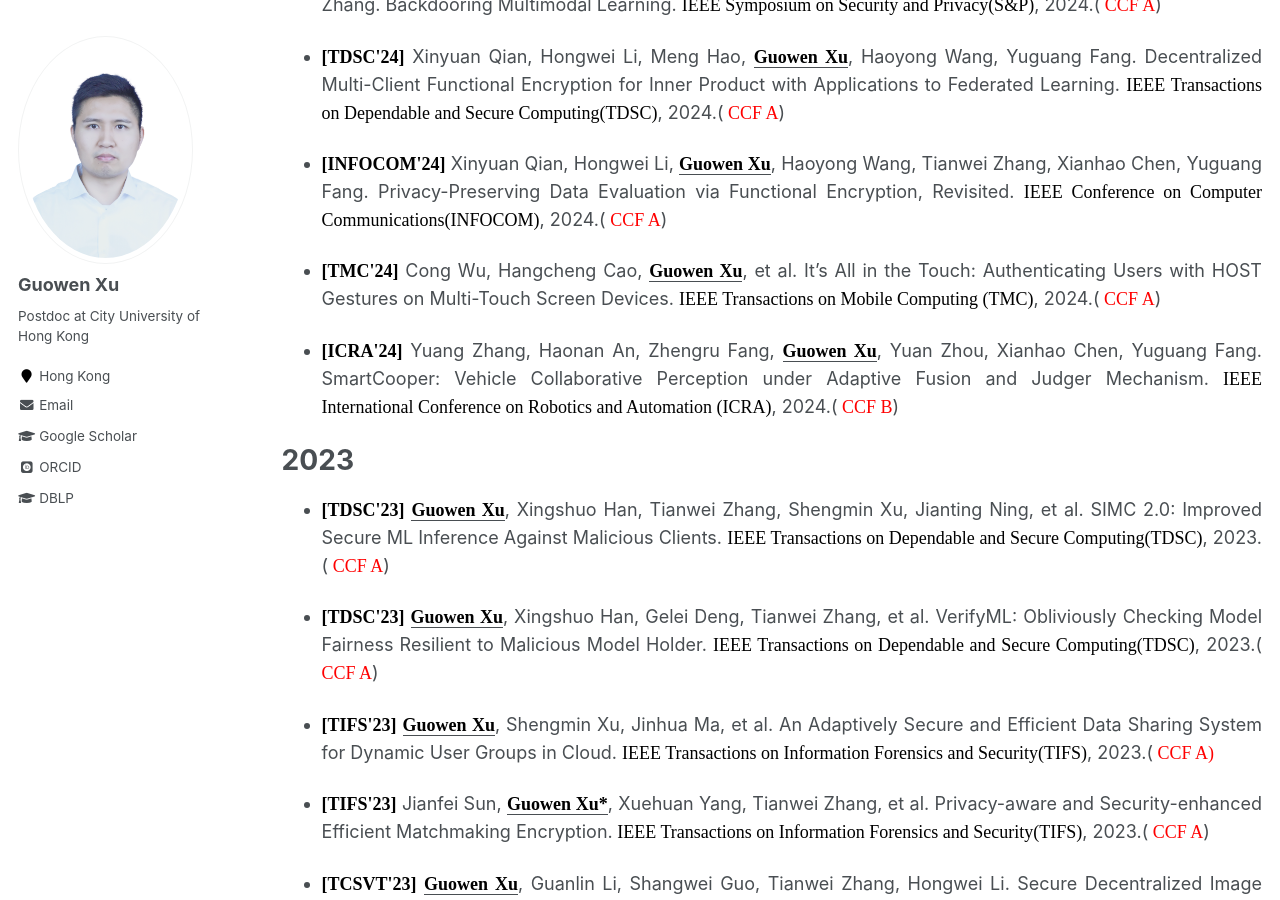
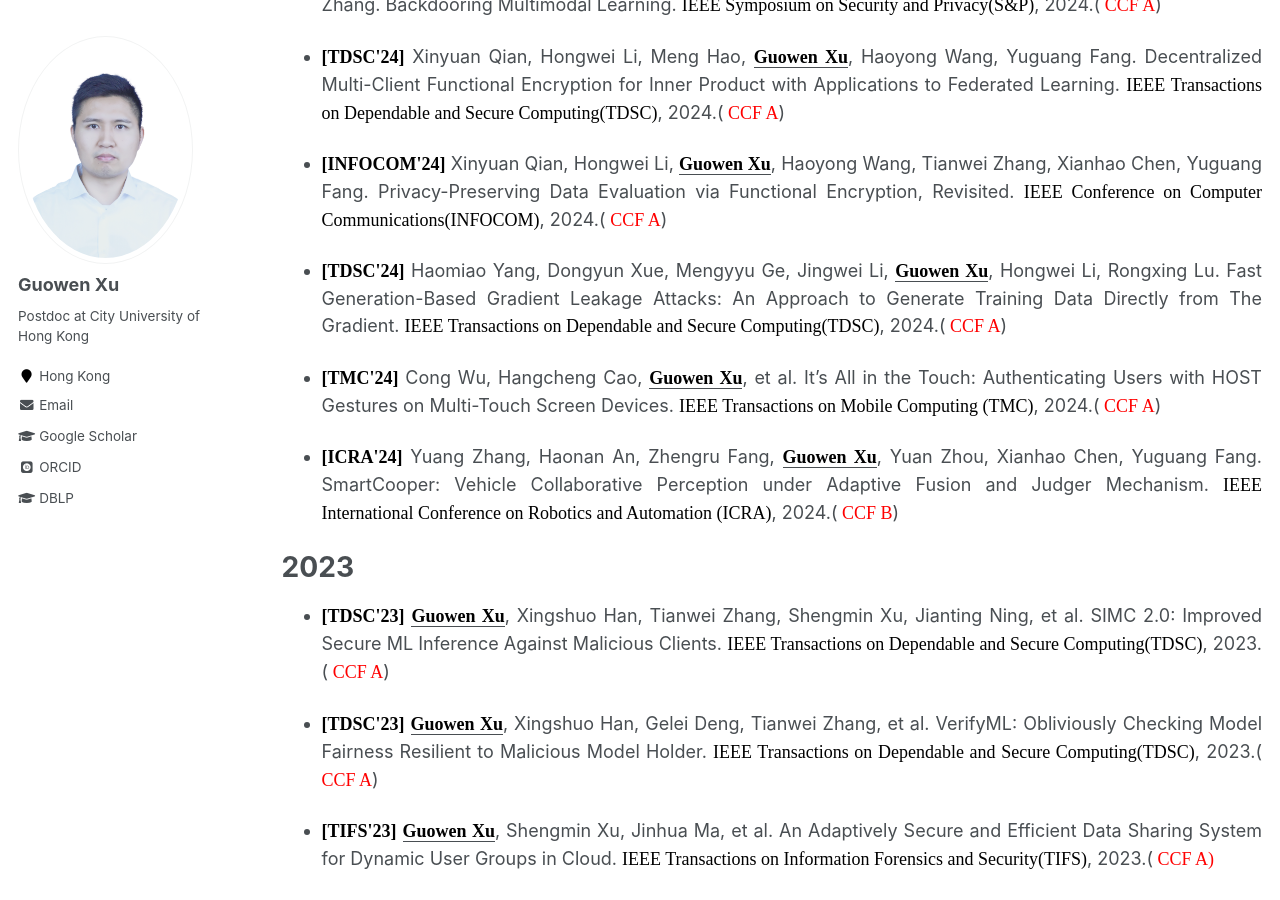
Before and after one commit to Guowen-xu/guowen-xu.github.io, a Jekyll site: the page built from _pages/publications.md, in a window 1280 px wide and 900 px high, scrolled down 629 px. Built offline with Jekyll 4.4.1, drawn with Linux system fonts in a browser that asks for light colours; some web fonts are replaced.

Commit message:
Update publications.md

```diff
--- a/_pages/publications.md
+++ b/_pages/publications.md
@@ -22,6 +22,8 @@ You can find my articles on my [Google Scholar](https://scholar.google.com.hk/ci
 * <p align="justify"> <b><font face="Times New Roman" color=black size=4> [TDSC'24]</font></b> Xinyuan Qian, Hongwei Li, Meng Hao, <u><b><font face="Times New Roman" color=black size=4> Guowen Xu</font></b></u>,  Haoyong Wang, Yuguang Fang. Decentralized Multi-Client Functional Encryption for Inner Product with Applications to Federated Learning. <font face="Times New Roman" color=black size=4> IEEE Transactions on Dependable and Secure Computing(TDSC)</font>, 2024.(<font face="Times New Roman" color=red size=4> CCF A</font>)
 
 * <p align="justify"> <b><font face="Times New Roman" color=black size=4> [INFOCOM'24]</font></b> Xinyuan Qian, Hongwei Li, <u><b><font face="Times New Roman" color=black size=4> Guowen Xu</font></b></u>, Haoyong Wang, Tianwei Zhang, Xianhao Chen, Yuguang Fang. Privacy-Preserving Data Evaluation via Functional Encryption, Revisited.  <font face="Times New Roman" color=black size=4> IEEE Conference on Computer Communications(INFOCOM)</font>, 2024.(<font face="Times New Roman" color=red size=4> CCF A</font>)
+
+* <p align="justify"> <b><font face="Times New Roman" color=black size=4> [TDSC'24]</font></b> Haomiao Yang, Dongyun Xue, Mengyyu Ge, Jingwei Li, <u><b><font face="Times New Roman" color=black size=4> Guowen Xu</font></b></u>, Hongwei Li, Rongxing Lu. Fast Generation-Based Gradient Leakage Attacks: An Approach to Generate Training Data Directly from The Gradient. <font face="Times New Roman" color=black size=4> IEEE Transactions on Dependable and Secure Computing(TDSC)</font>, 2024.(<font face="Times New Roman" color=red size=4> CCF A</font>)
 
 * <p align="justify"> <b><font face="Times New Roman" color=black size=4> [TMC'24]</font></b> Cong Wu, Hangcheng Cao, <u><b><font face="Times New Roman" color=black size=4> Guowen Xu</font></b></u>, et al. It’s All in the Touch: Authenticating Users with HOST Gestures on Multi-Touch Screen Devices.  <font face="Times New Roman" color=black size=4> IEEE Transactions on Mobile Computing (TMC)</font>, 2024.(<font face="Times New Roman" color=red size=4> CCF A</font>)
 
```
